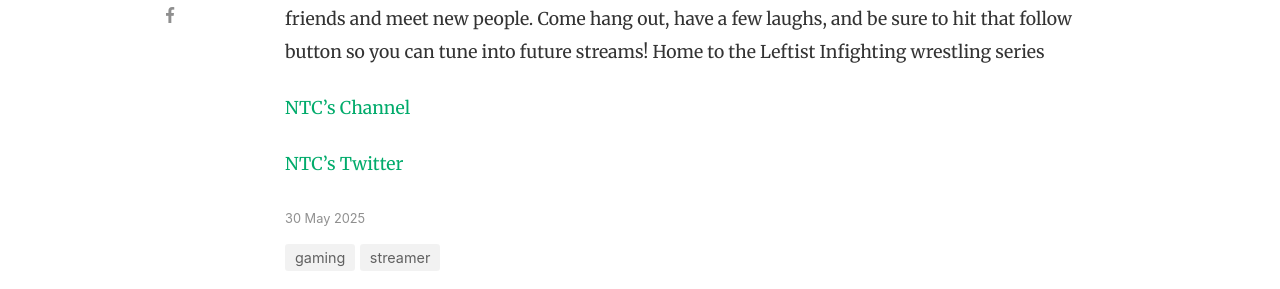
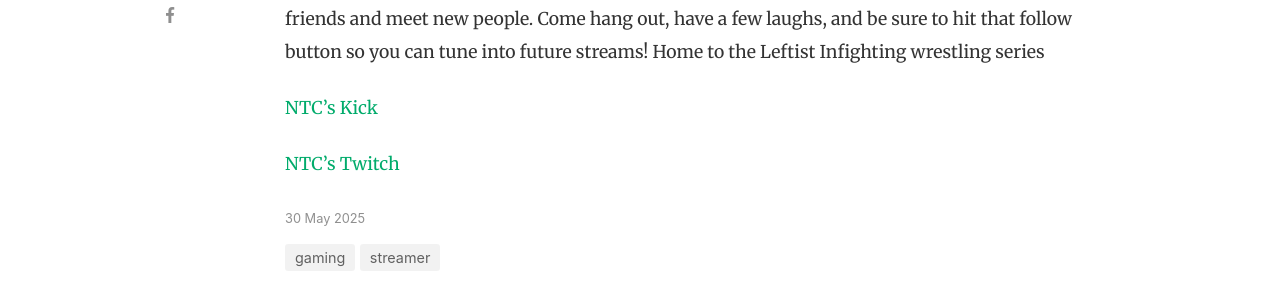
Before and after one commit to StreetCatLove/recs, a Jekyll site: the page built from _posts/2025-05-30-NTC.md, in a window 1280 px wide and 900 px high, scrolled down 705 px. Shown: the part 163-452 px from the top of the window. Built offline with Jekyll 4.4.1, drawn with Linux system fonts in a browser that asks for light colours; nearby versions of some CDN libraries; comment, search, counter and statistics services are not loaded.

Commit message:
Update 2025-05-30-NTC.md

```diff
--- a/_posts/2025-05-30-NTC.md
+++ b/_posts/2025-05-30-NTC.md
@@ -7,12 +7,12 @@
 featured: false
 hidden: false
 comments: false
-platform: twitch
+platform: kick
 live: vNTCv
 ---
 
 NTC is a variety streamer from the north of occupied Turtle Island here to play games with friends and meet new people. Come hang out, have a few laughs, and be sure to hit that follow button so you can tune into future streams! Home to the Leftist Infighting wrestling series
 
-<a href="https://www.twitch.tv/vntcv">NTC's Channel</a>
+<a href="https://kick.com/vntcv">NTC's Kick</a>
 
-<a href="https://x.com/CannibalNTC">NTC's Twitter</a>
+<a href="https://www.twitch.tv/vntcv">NTC's Twitch</a>
```
